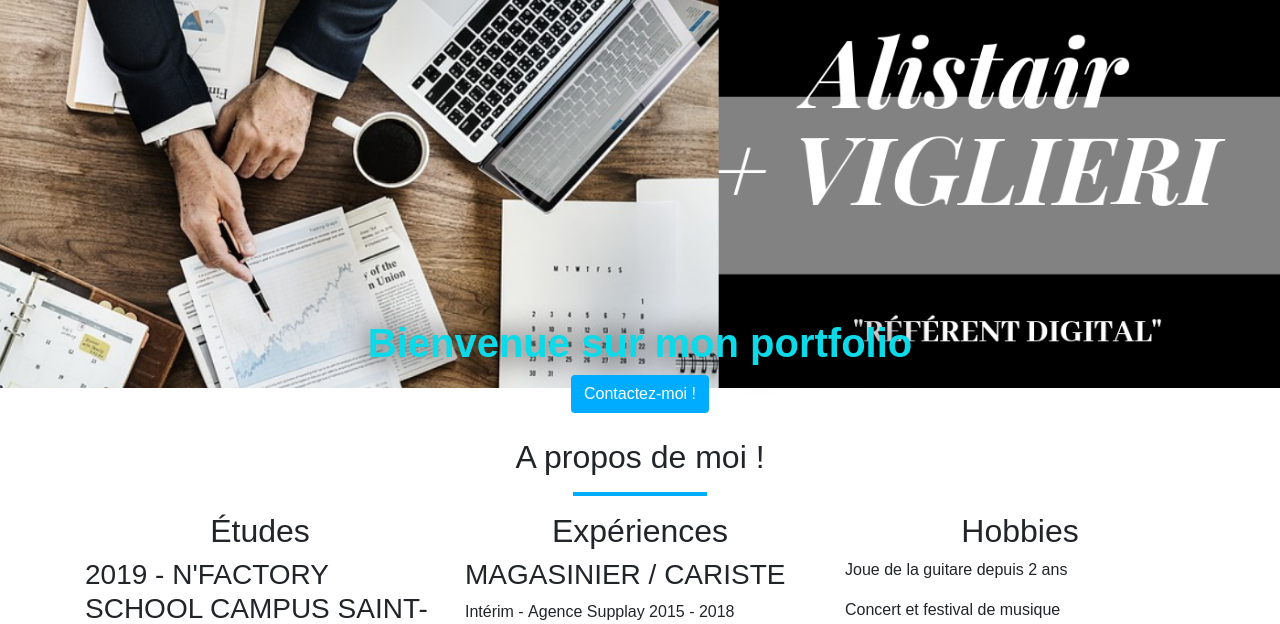
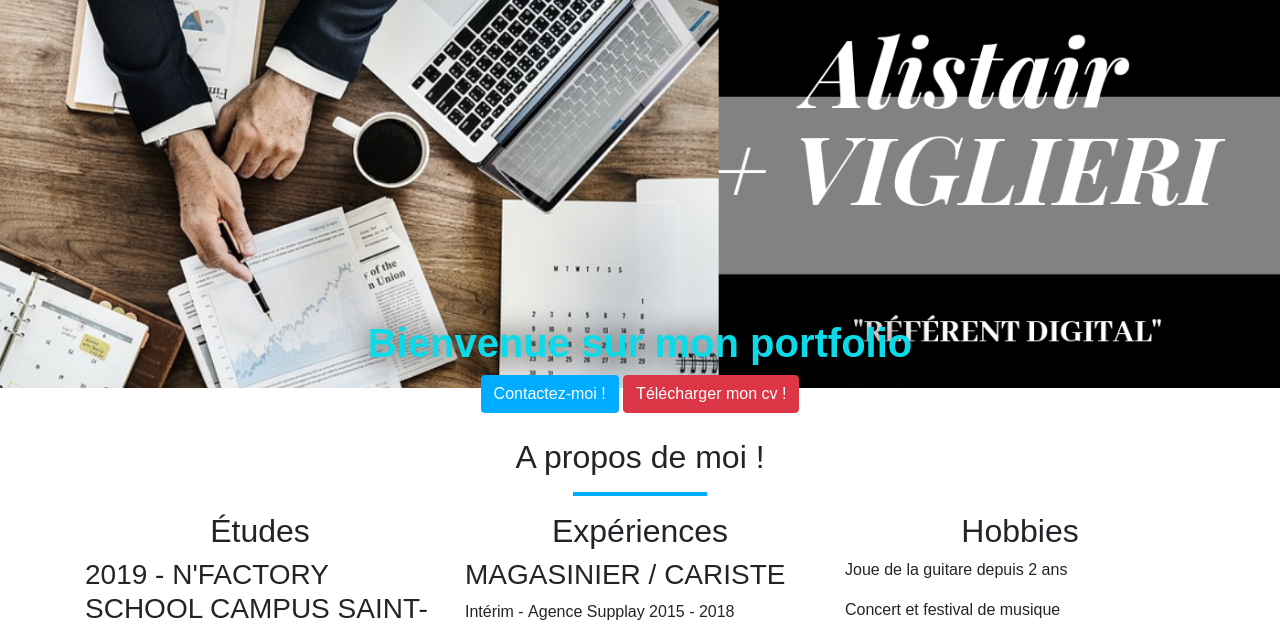
Before and after one commit to Mcali14/Portfolio, a PHP site: page / in a window 1280 px wide. Shown: the part 81-705 px from the top of the page. Run offline with PHP 8.4, Linux system fonts and the light colour scheme.

Commit message:
création d'un lien de téléchargement de mon cv en pdf

```diff
--- a/index.html
+++ b/index.html
@@ -27,6 +27,8 @@
         <div class="inner-banner">
           <h1>Bienvenue sur mon portfolio</h1>
           <button type="button" class="btn btn-custom">Contactez-moi&nbsp;!</button>
+          <a href="cv/ALISTAIR VIGLIERI.pdf"
+   download="ALISTAIR VIGLIERI.pdf"><button type="button" class="btn btn-danger">Télécharger mon cv !</button></a>
         </div>
     </section>
     <section class="container-fluid about">
```
Also changed, not shown: assets/css/style.css (indentation only).
